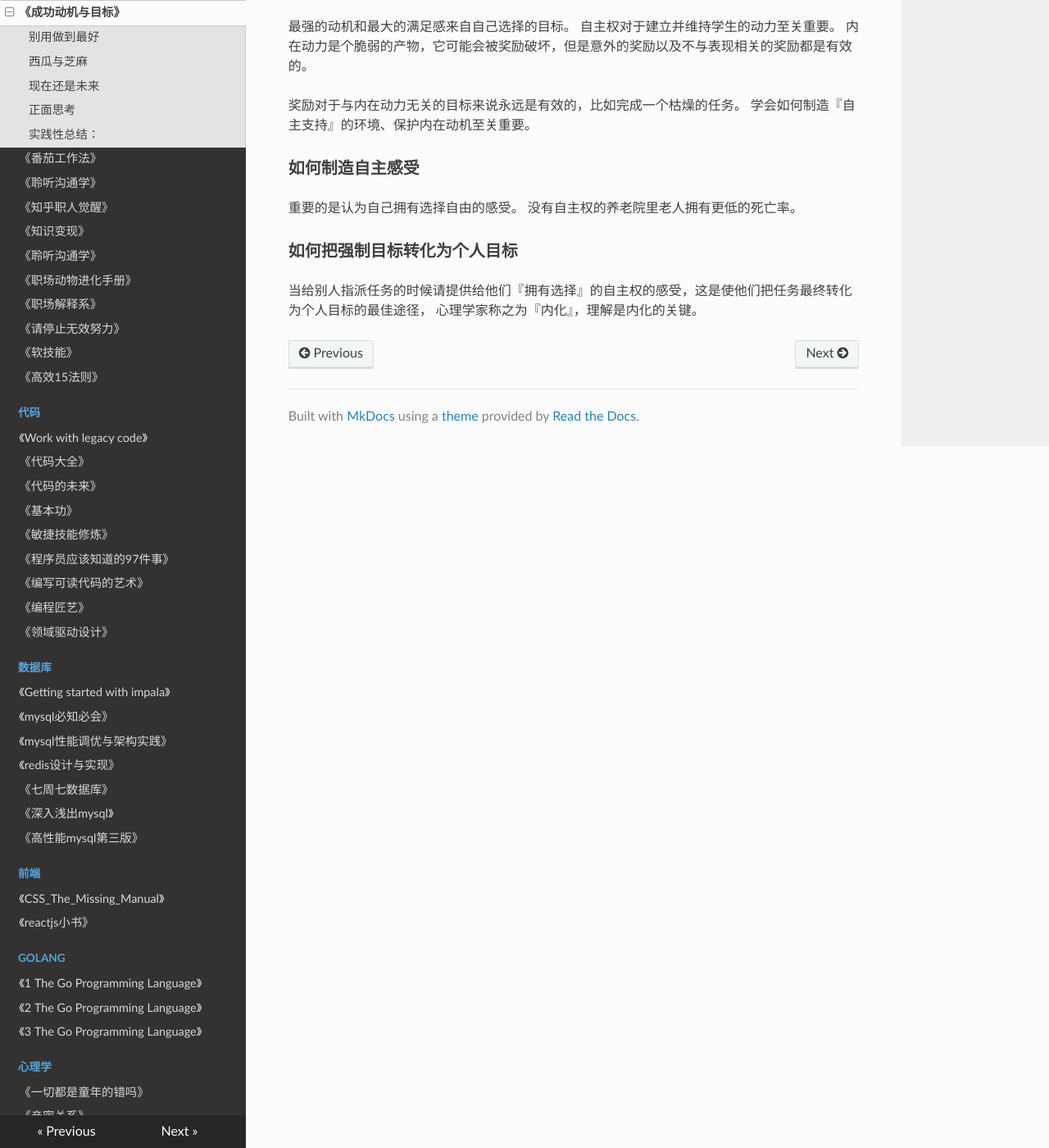
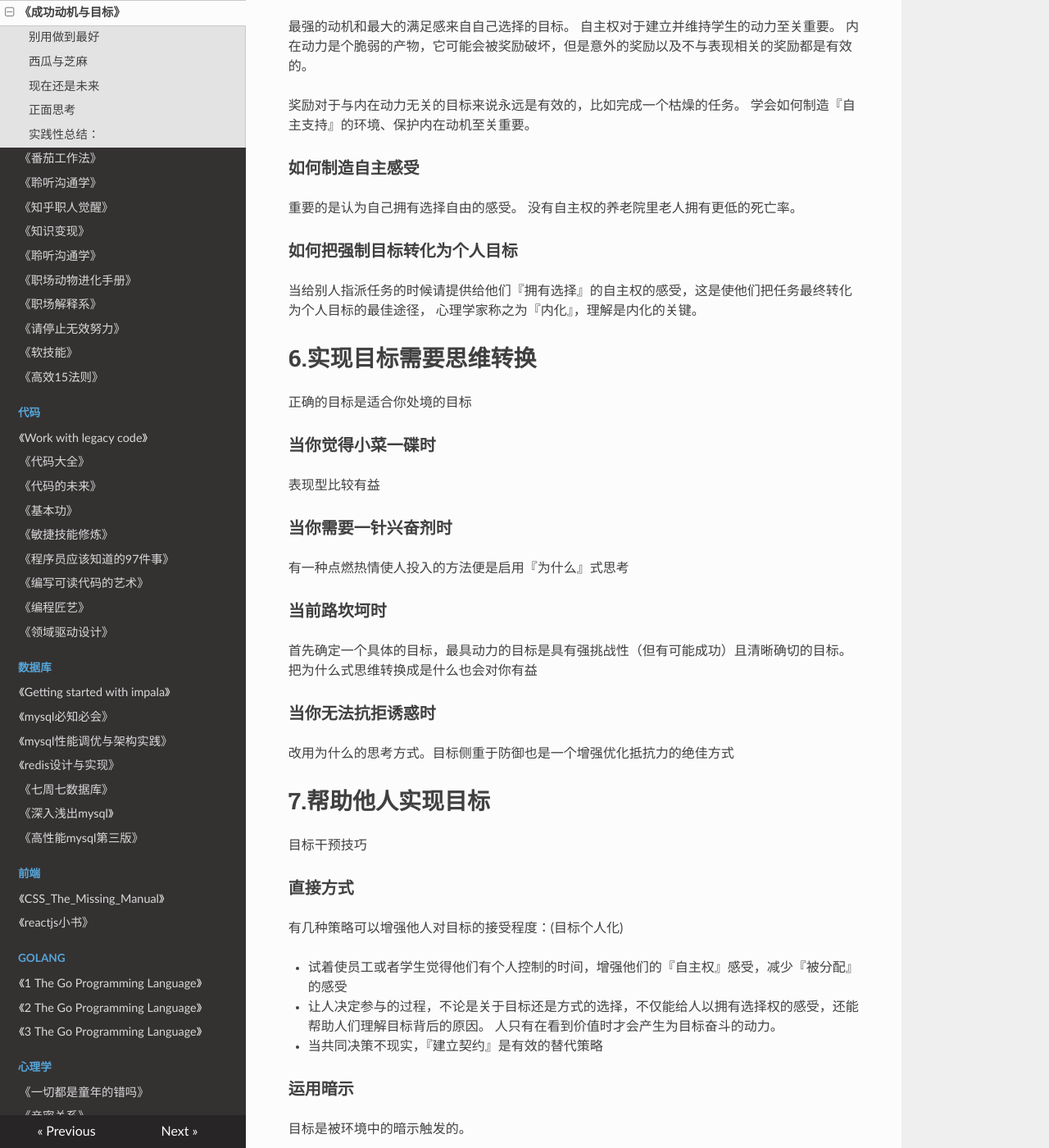
Before and after one commit to PegasusWang/booknotes, an MkDocs documentation site: the page built from docs/career/成功动机与目标.md, in a window 1280 px wide and 1400 px high, scrolled down 4157 px. Shown: the whole window at 82% size. Built offline with MkDocs 1.6.1, drawn with Linux system fonts in a browser that asks for light colours; nearby versions of some CDN libraries; old or Windows-style settings are respelled for this version of MkDocs; some of the changed text lies outside the part shown.

Commit message:
实现目标思维转换；帮助他人实现目标；目标破坏者

```diff
--- a/docs/career/成功动机与目标.md
+++ b/docs/career/成功动机与目标.md
@@ -169,3 +169,57 @@
 ### 如何把强制目标转化为个人目标
 当给别人指派任务的时候请提供给他们『拥有选择』的自主权的感受，这是使他们把任务最终转化为个人目标的最佳途径，
 心理学家称之为『内化』，理解是内化的关键。
+
+# 6.实现目标需要思维转换
+
+正确的目标是适合你处境的目标
+
+### 当你觉得小菜一碟时
+
+表现型比较有益
+
+### 当你需要一针兴奋剂时
+
+有一种点燃热情使人投入的方法便是启用『为什么』式思考
+
+### 当前路坎坷时
+
+首先确定一个具体的目标，最具动力的目标是具有强挑战性（但有可能成功）且清晰确切的目标。
+把为什么式思维转换成是什么也会对你有益
+
+### 当你无法抗拒诱惑时
+
+改用为什么的思考方式。目标侧重于防御也是一个增强优化抵抗力的绝佳方式
+
+
+# 7.帮助他人实现目标
+
+目标干预技巧
+
+### 直接方式
+
+有几种策略可以增强他人对目标的接受程度：(目标个人化)
+
+- 试着使员工或者学生觉得他们有个人控制的时间，增强他们的『自主权』感受，减少『被分配』的感受
+- 让人决定参与的过程，不论是关于目标还是方式的选择，不仅能给人以拥有选择权的感受，还能帮助人们理解目标背后的原因。
+人只有在看到价值时才会产生为目标奋斗的动力。
+- 当共同决策不现实，『建立契约』是有效的替代策略
+
+### 运用暗示
+
+目标是被环境中的暗示触发的。
+
+词汇和品牌暗示。
+
+### 画在此，请选择画框
+
+实验心理学家常用『框定』的方式操纵目标。我们被判定的方式也能影响我们所采纳的目标。
+
+### 目标感染
+目标极富传染力。从寻找榜样开始，追求同样目标的人。
+
+# 8. 行动之前的准备-了解目标破坏者
+
+### 把握当下
+
+挑战都是相同的-在机会从指缝中溜走之前抓住它，不让拖延、干扰或忧郁阻碍目标的实现。
```
